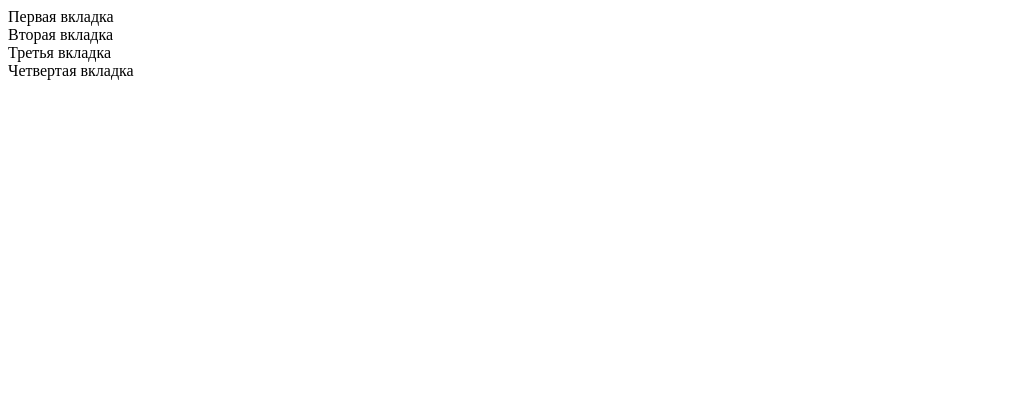
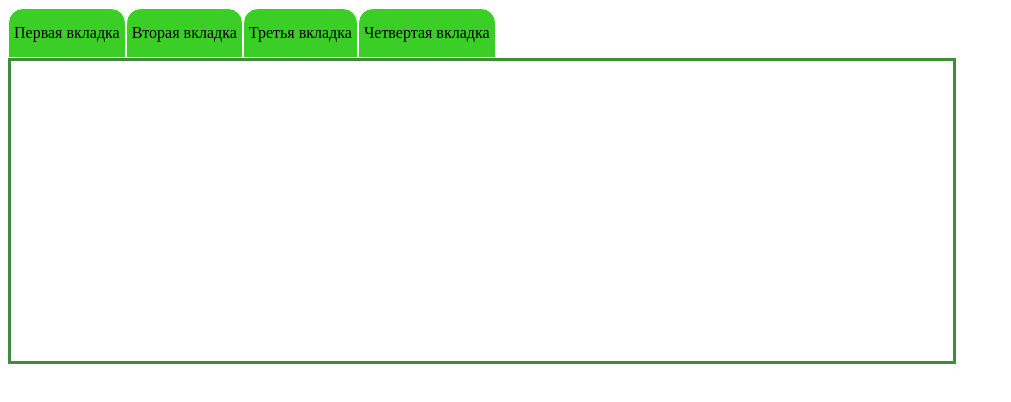
Before and after one commit to MrLambert13/JS2, a plain HTML site: page Lesson4/index.html in a window 1280 px wide. Shown: the whole page, without its empty margins (0-1011 px from the left). Drawn offline with nearby package versions, Linux system fonts and the light colour scheme.

Commit message:
Start lesson4

```diff
--- a/Lesson4/JQuery.js
+++ b/Lesson4/JQuery.js
@@ -1 +1,3 @@
 "use strict";
+
+@import()
--- a/Lesson4/index.html
+++ b/Lesson4/index.html
@@ -4,6 +4,37 @@
   <meta charset="UTF-8">
   <title>jQuery</title>
   <script src="JQuery.js"></script>
+  <script src="https://ajax.googleapis.com/ajax/libs/jquery/3.3.1/jquery.min.js"></script>
+  <style>
+    .container {
+      width: 75%;
+      /*background-color: #89cea2;*/
+    }
+
+    .tabs {
+      display: flex;
+      justify-content: flex-start;
+    }
+
+    .tab {
+      padding: 15px 5px;
+      border-top-left-radius: 15px;
+      border-top-right-radius: 15px;
+      background-color: #3ace27;
+      border: 1px solid #fff;
+    }
+    .tab:hover {
+      background-color: #ccd73e;
+    }
+    .tab-active {
+      background-color: #ccd73e;
+    }
+    .text {
+      height: 300px;
+      border: 3px solid #3f8c3a;
+      background-color: #fff;
+    }
+  </style>
 </head>
 <body>
 <div class="container">
```
